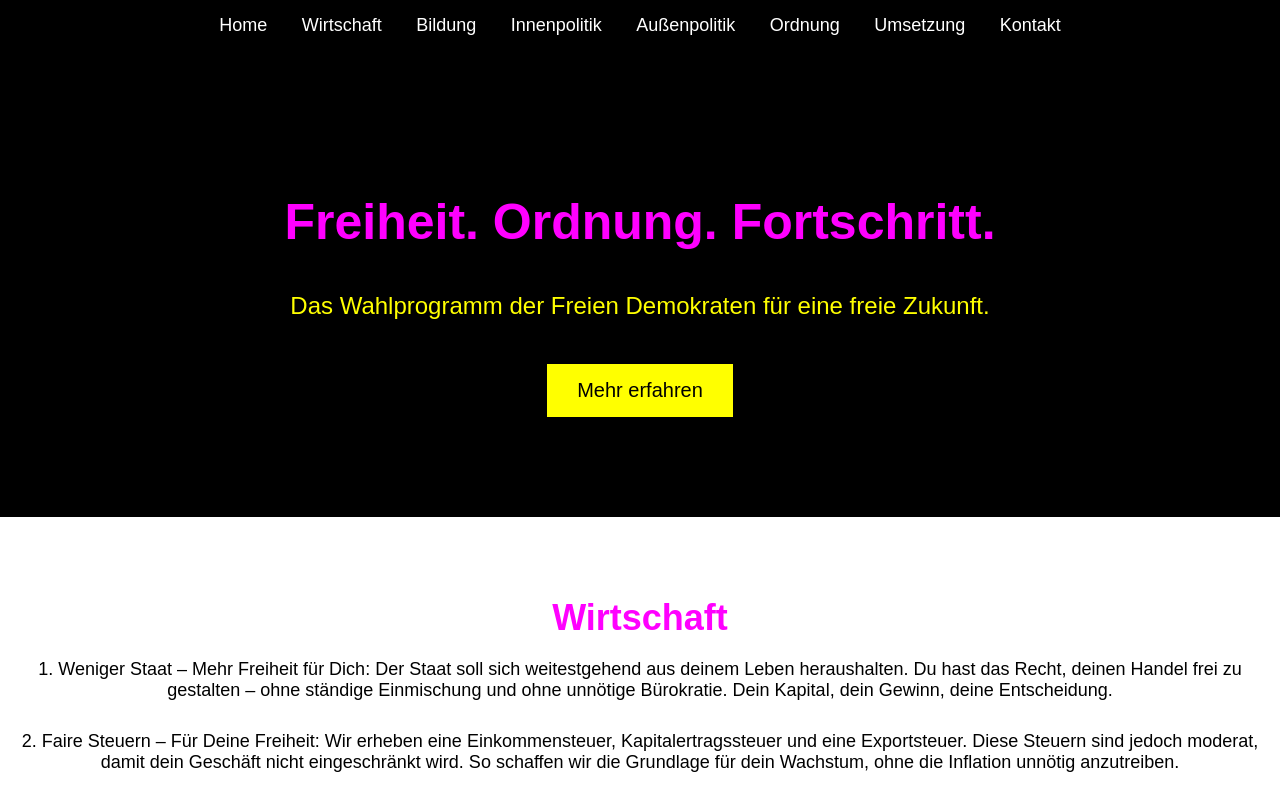
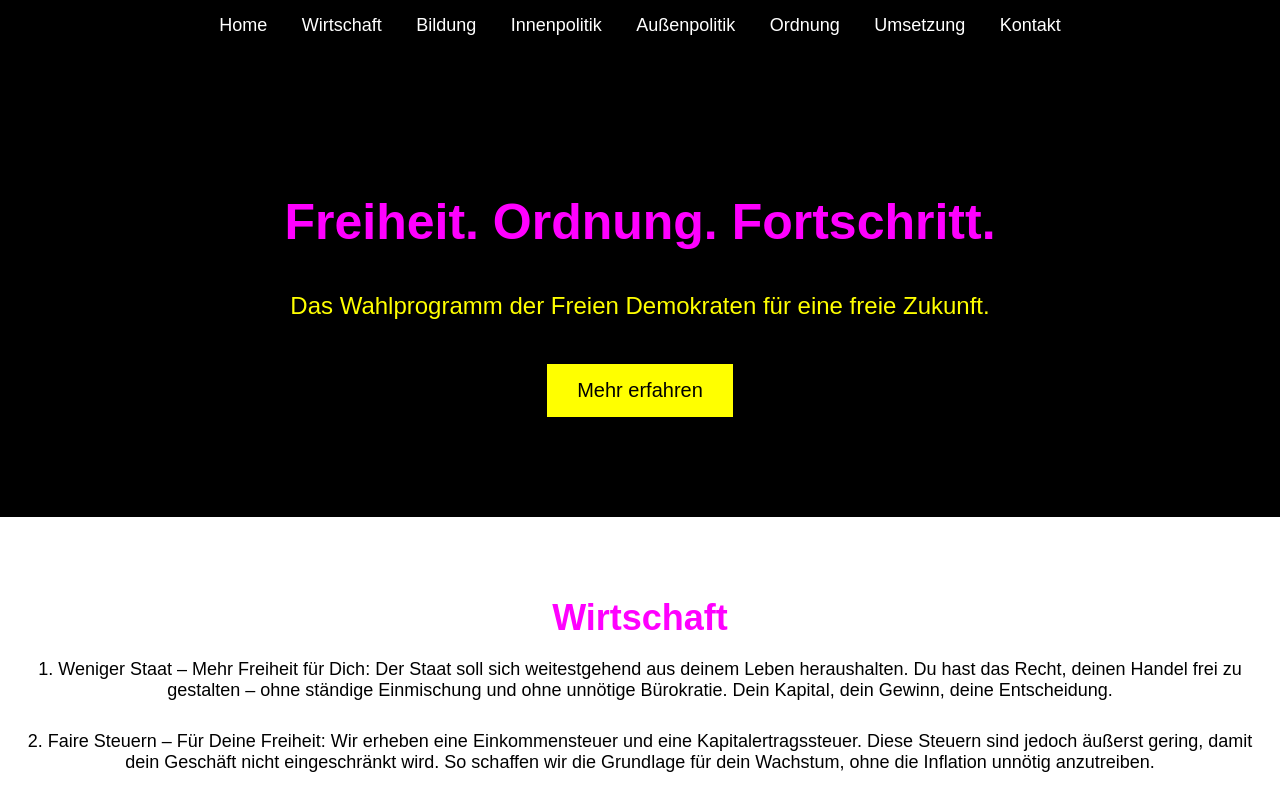
Before and after one commit to website-network/freie-demokraten-wahlprogramm, a plain HTML site: page index.html in a window 1280 px wide. Shown: the top 800 px of the page. Drawn offline with Linux system fonts and the light colour scheme.

Commit message:
Update index.html

```diff
--- a/index.html
+++ b/index.html
@@ -149,7 +149,7 @@
     <section id="wirtschaft" class="section">
         <h2>Wirtschaft</h2>
         <p>1. Weniger Staat – Mehr Freiheit für Dich: Der Staat soll sich weitestgehend aus deinem Leben heraushalten. Du hast das Recht, deinen Handel frei zu gestalten – ohne ständige Einmischung und ohne unnötige Bürokratie. Dein Kapital, dein Gewinn, deine Entscheidung.</p>
-        <p>2. Faire Steuern – Für Deine Freiheit: Wir erheben eine Einkommensteuer, Kapitalertragssteuer und eine Exportsteuer. Diese Steuern sind jedoch moderat, damit dein Geschäft nicht eingeschränkt wird. So schaffen wir die Grundlage für dein Wachstum, ohne die Inflation unnötig anzutreiben.</p>
+        <p>2. Faire Steuern – Für Deine Freiheit: Wir erheben eine Einkommensteuer und eine Kapitalertragssteuer. Diese Steuern sind jedoch äußerst gering, damit dein Geschäft nicht eingeschränkt wird. So schaffen wir die Grundlage für dein Wachstum, ohne die Inflation unnötig anzutreiben.</p>
         <p>3. Förderung von Erfolg – Dein Weg zum Wachstum: Wir unterstützen Dich beim Erschließen neuer Märkte und beim Gründen eines Startups. Dein Erfolg ist unser Ziel – wir schaffen die Rahmenbedingungen, damit du Dein Geschäft auf das nächste Level bringen kannst.</p>
         <p>4. Private Verantwortung für Infrastruktur: Wir setzen darauf, dass Infrastruktur größtenteils von privaten Unternehmern übernommen wird. So wird Motivation geschaffen, und statt ständiger Anweisungen des Staates hast du die Freiheit, Dein Unternehmen nach Deinen Vorstellungen zu gestalten.</p>
         <a href="https://discord.gg/tWBgNJXDqA" target="_blank"><button class="button">Mehr zur Wirtschaftspolitik</button></a>
```
